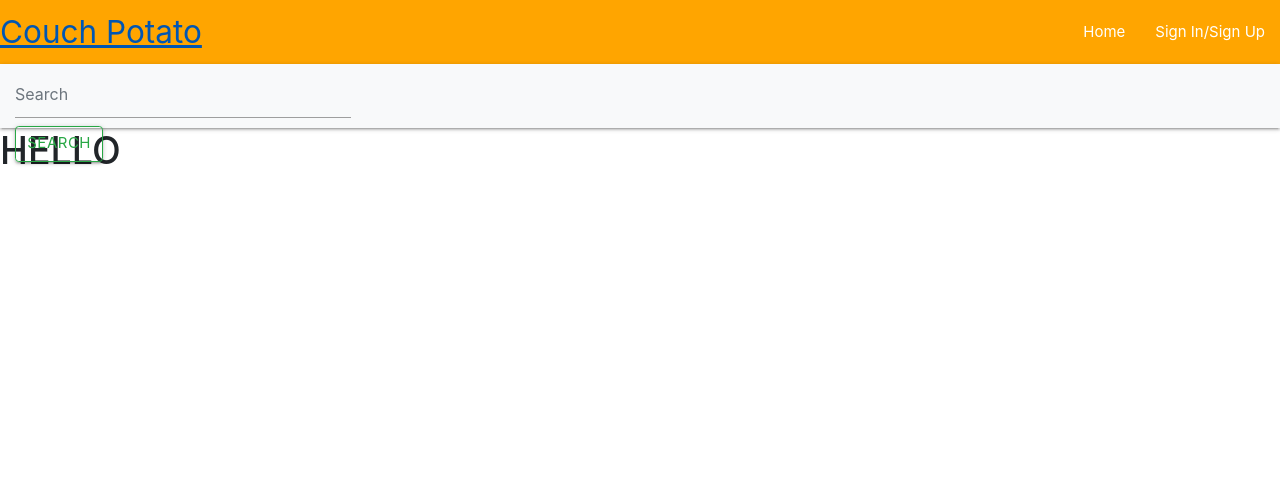
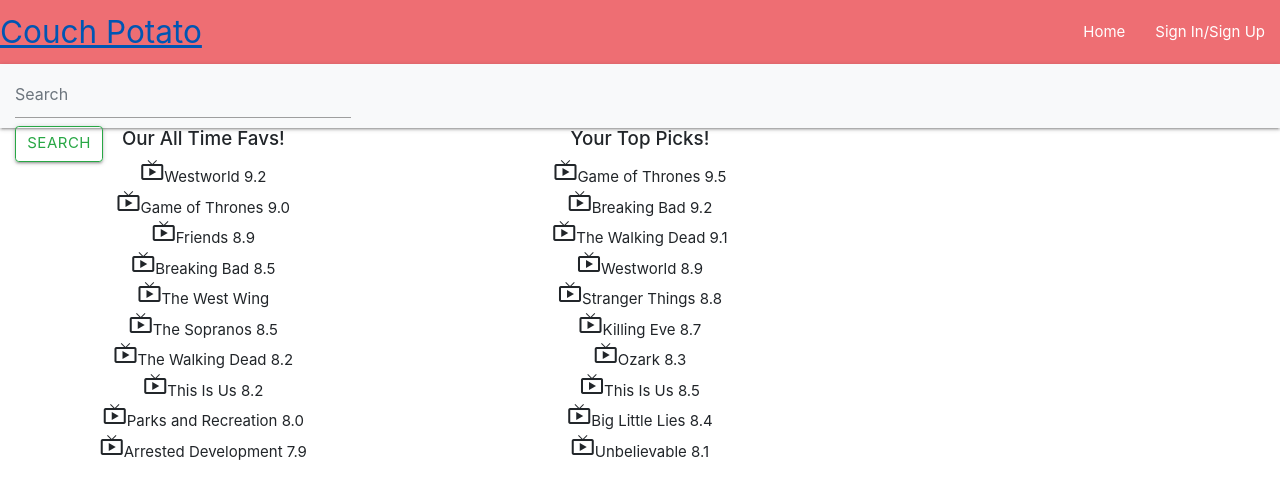
Before and after one commit to Leannald13/datacentric-milestoneproject, a Flask app: page /home_page in a window 1280 px wide. Shown: the top 499 px of the page. Run offline with Flask 2, Linux system fonts and the light colour scheme; data that the repository does not hold is empty; some libraries are stand-ins or nearby versions.

Commit message:
added top favourites list to home.html

```diff
--- a/static/css/style.css
+++ b/static/css/style.css
@@ -1,7 +1,9 @@
-.navbarcolor {
-    color: yellow;
+.box1 {
+    width: 100%;
+    height: 500px;
+    background-color: green;
 }
 
-.testy {
-    background-color: orange;
+.rating-list {
+    display: inline-block;
 }
--- a/templates/base.html
+++ b/templates/base.html
@@ -4,6 +4,7 @@
     <link href="https://fonts.googleapis.com/icon?family=Material+Icons" rel="stylesheet">
      <link rel="stylesheet" href="https://cdnjs.cloudflare.com/ajax/libs/materialize/1.0.0/css/materialize.min.css">
     <link rel="stylesheet" href="https://stackpath.bootstrapcdn.com/bootstrap/4.4.1/css/bootstrap.min.css">
+    <link rel="stylesheet" href="https://stackpath.bootstrapcdn.com/font-awesome/4.7.0/css/font-awesome.min.css">
     <link rel="stylesheet" href="{{url_for('static', filename='css/style.css')}}" type="text/css"/>
     <title>Couch Potato</title>
 </head>
@@ -25,9 +26,6 @@
   </form>
 </nav>
      </header>
-
-
-    <h1>HELLO</h1>
     {% block content %}
     {% endblock %}
 
--- a/templates/home.html
+++ b/templates/home.html
@@ -1,24 +1,78 @@
 {% extends 'base.html'%}
 {% block content %}
+
+
+<div class="row">
+<div class="col-sm-4">
+    <div class="br"></div>
+    <div class="packagecard text-center">
+        <div class="packagecard-header">
+            <h5>Our All Time Favs!</h5>
+        </div>
+        <div class="packagecard-body">
+            <div class="br"></div>
+            <ul>
+            <li><span class="material-icons">live_tv</span>Westworld 9.2</li>
+            <li><span class="material-icons">live_tv</span>Game of Thrones 9.0</li>
+            <li><span class="material-icons">live_tv</span>Friends 8.9</li>
+            <li><span class="material-icons">live_tv</span>Breaking Bad 8.5</li>
+            <li><span class="material-icons">live_tv</span>The West Wing</li>
+            <li><span class="material-icons">live_tv</span>The Sopranos 8.5</li>
+            <li><span class="material-icons">live_tv</span>The Walking Dead 8.2</li>
+            <li><span class="material-icons">live_tv</span>This Is Us 8.2</li>
+            <li><span class="material-icons">live_tv</span>Parks and Recreation 8.0</li>
+            <li><span class="material-icons">live_tv</span>Arrested Development 7.9</li>
+            </ul>
+            </div>
+        </div>
+    </div>
+
+    <div class="col-sm-4">
+        <div class="br"></div>
+        <div class="packagecard2 text-center">
+            <div class="packagecard-header2">
+                <h5>Your Top Picks!</h5>
+            </div>
+            <div class="packagecard-body">
+                <div class="br"></div>
+                <ul>
+                <li> <span class="material-icons">live_tv</span>Game of Thrones 9.5</li>
+                <li><span class="material-icons">live_tv</span>Breaking Bad 9.2</li>
+                <li><span class="material-icons">live_tv</span>The Walking Dead 9.1</li>
+                <li><span class="material-icons">live_tv</span>Westworld 8.9</li>
+                <li><span class="material-icons">live_tv</span>Stranger Things 8.8</li>
+                <li><span class="material-icons">live_tv</span>Killing Eve 8.7</li>
+                <li><span class="material-icons">live_tv</span>Ozark 8.3</li>
+                <li><span class="material-icons">live_tv</span>This Is Us 8.5</li>
+                <li><span class="material-icons">live_tv</span>Big Little Lies 8.4</li>
+                <li><span class="material-icons">live_tv</span>Unbelievable 8.1</li>
+                </ul>
+            </div>
+        </div>
+    </div>
 
     {% for cards in homepage %}
 
     <div class="row">
-    <div class="col md4">
+        <div class="col-md-6 col-lg-4">
         <div class="card">
             <div class="card-image">
             <img src="images/sample-1.jpg">
             <span>{{cards.boxset_image}}</span>
-          <div>
-        <span>{{cards.boxset_title}}</span
-          <a class="btn-floating halfway-fab waves-effect waves-light red"><i class="material-icons">add</i></a>
+            <div class="card-title">
+            <span>{{cards.boxset_title}}</span>
             </div>
+            <div class="card-seasons">
             <span> {{cards.boxset_seasons}}</span>
+            </div>
+            <div class="card-starring">
             <span> {{cards.boxset_starring}}</span>
+            </div>
+            <div class="card-rating">
             <span> {{cards.boxset_rating}}</span>
-
-        <div class="card-content">
-          <p>{{cards.boxset_summary}}</p>
+            </div>
+            <div class="card-readmore">
+            <button type="button" class="btn btn-primary">Read More</button>
             </div>
         </div>
         </div>
```
Lines whose indentation alone changed are shown as unchanged.
